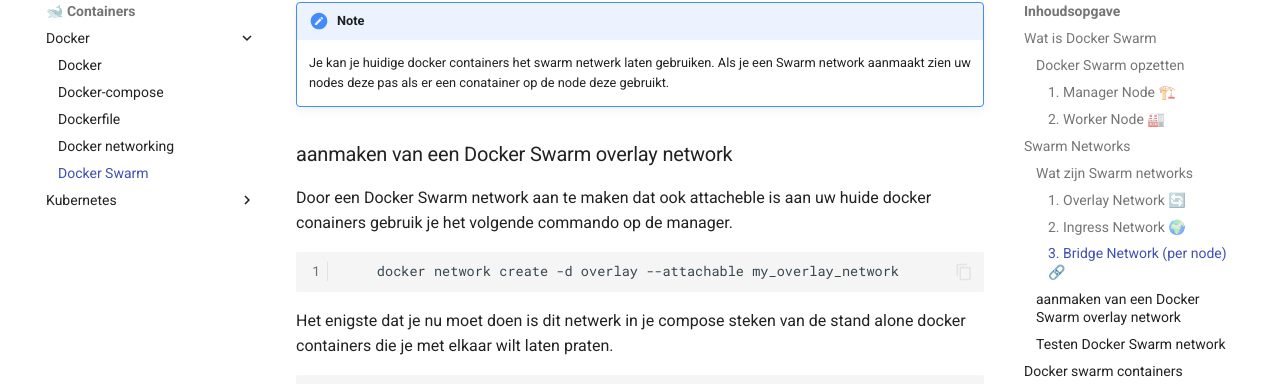
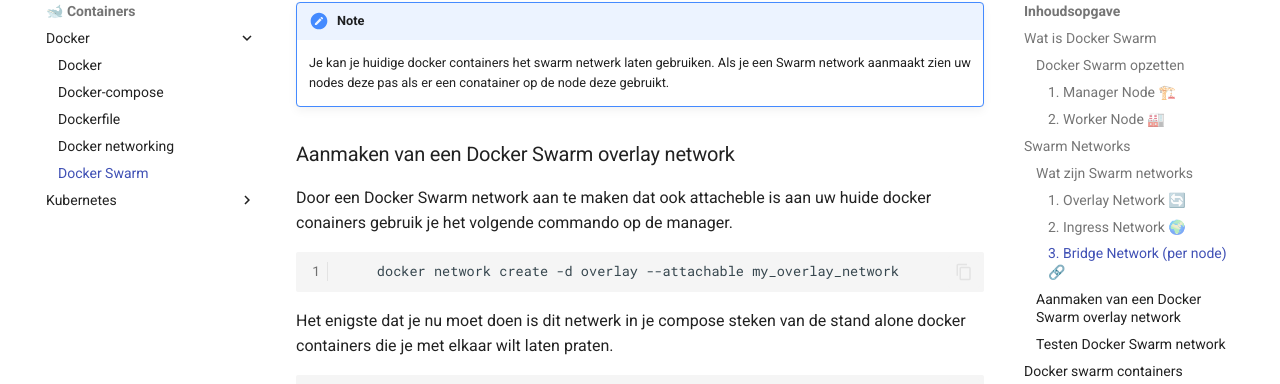
Before and after one commit to cowadar/wiki, an MkDocs documentation site: the page built from docs/container/docker/swarm.md, in a window 1280 px wide and 900 px high, scrolled down 1961 px. Shown: the part 118-502 px from the top of the window. Built offline with MkDocs 1.6.1 and Material for MkDocs 9.7.7, drawn with Linux system fonts in a browser that asks for light colours; comment, search, counter and statistics services are not loaded.

````diff
--- a/docs/container/docker/swarm.md
+++ b/docs/container/docker/swarm.md
@@ -66,7 +66,7 @@ Swarm-netwerken maken het makkelijk om containers dynamisch te laten samenwerken
     Je kan je huidige docker containers het swarm netwerk laten gebruiken.
     Als je een Swarm network aanmaakt zien uw nodes deze pas als er een conatainer op de node deze gebruikt.
 
-### aanmaken van een Docker Swarm overlay network
+### Aanmaken van een Docker Swarm overlay network
 Door een Docker Swarm network aan te maken dat ook attacheble is aan uw huide docker conainers gebruik je het volgende commando op de manager.
 ```bash
     docker network create -d overlay --attachable my_overlay_network
````
